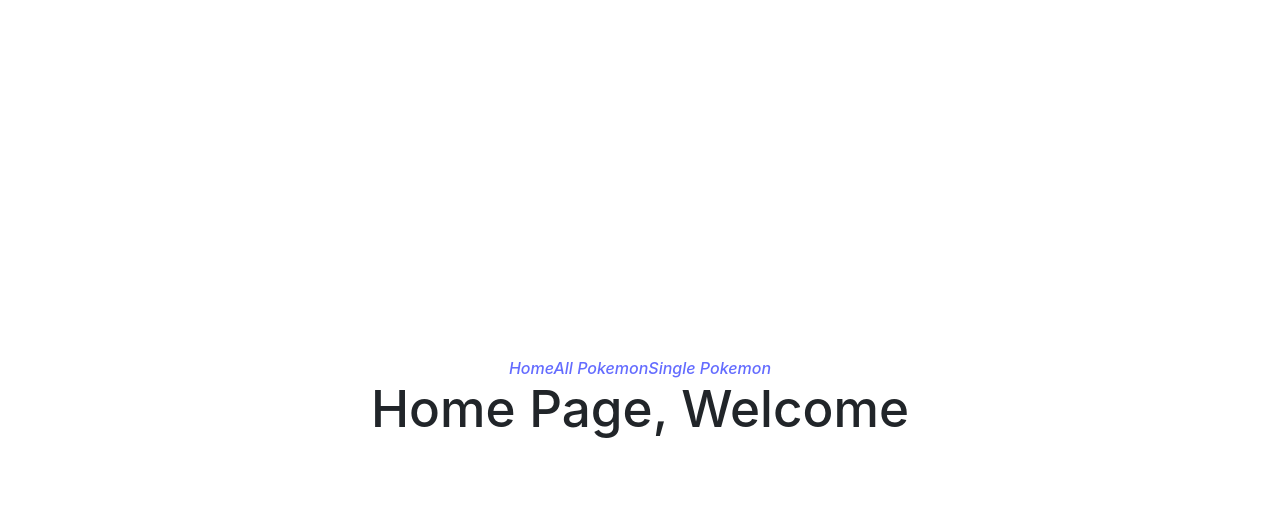
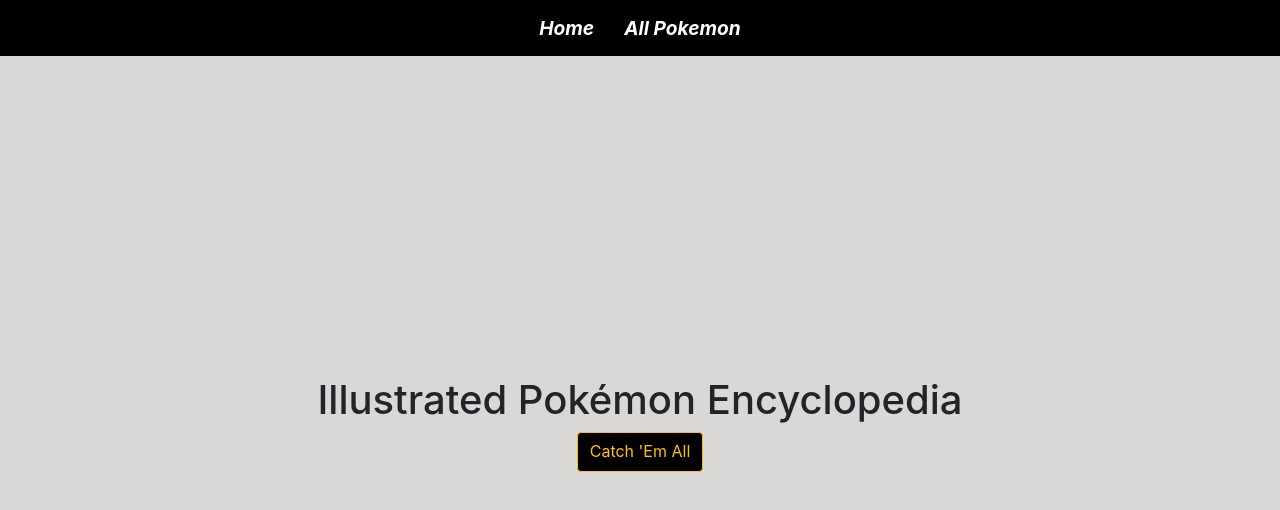
Before and after one commit to ataabatay/Pokedex, a React (Vite) app in the folder pokemon-api/: page / in a window 1280 px wide. Shown: the top 510 px of the page. Built offline with nearby package versions, Linux system fonts and the light colour scheme.

Commit message:
styling done

```diff
--- a/pokemon-api/src/components/Filters.jsx
+++ b/pokemon-api/src/components/Filters.jsx
@@ -1,13 +1,16 @@
 import { useEffect, useState } from "react"
 import { useNavigate } from "react-router-dom"
 
-export default function Filter() {
+export default function Filter(setPokemon, pokemons) {
   const [filter, setFilter] = useState([])
   const navigate = useNavigate()
 
-const handleTypeChange = (e) => {
-  navigate(`/pokemon/type/${e.target.value}`)
-}
+  const { pokemonType: pokemon } = pokemons
+
+  const handleTypeChange = (e) => {
+    navigate(`/pokemon/type/${e.target.value}`)
+    setPokemon(pokemon)
+  }
 
   async function getTypes() {
     const response = await fetch('https://pokeapi.co/api/v2/type')
@@ -29,9 +32,4 @@
       })}
     </select>
   )
-
-
-
-
-
 }
--- a/pokemon-api/src/components/Home.jsx
+++ b/pokemon-api/src/components/Home.jsx
@@ -1,6 +1,13 @@
+import { Link } from "react-router-dom"
+import { Button } from "react-bootstrap"
+
+
 export default function Home() {
 
     return (
-        <h1>Home Page, Welcome</h1>
+        <div className="home-container">
+            <h1 className="title">Illustrated Pokémon Encyclopedia</h1>
+            <Button as={Link} to={"/pokemon"} type="button" className="btn btn-outline-warning"><span>Catch 'Em All</span></Button>
+        </div>
     )
 }
--- a/pokemon-api/src/components/Nav.jsx
+++ b/pokemon-api/src/components/Nav.jsx
@@ -6,7 +6,6 @@
             <nav>
                 <Link to="/"><i>Home</i></Link>
                 <Link to="/pokemon"><i>All Pokemon</i></Link>
-                <Link to="/pokemon/:id"><i>Single Pokemon</i></Link>
             </nav>
         </>
     )
--- a/pokemon-api/src/components/Pokemon.jsx
+++ b/pokemon-api/src/components/Pokemon.jsx
@@ -35,10 +35,10 @@
 
     return (
         <>
-
-            <Filter />
-            <input name="search" placeholder="Search..." onChange={handleSearch} />
-            <h1>All Pokemon</h1>
+            <div className='filters'>
+                <Filter />
+                <input name="search" placeholder="Search..." onChange={handleSearch} />
+            </div>
             <Container fluid>
                 <Row>
                     {filteredPokemon.map((pokemon, idx) => {
@@ -51,7 +51,7 @@
                                     md={4}
                                     lg={3}
                                     to={`/pokemon/${pokemon.name}`}>
-                                    <img style={{ width: '60px', height: '' }} className="card-img-top" src={`https://raw.githubusercontent.com/PokeAPI/sprites/master/sprites/pokemon/other/official-artwork/${pokemonIndex.indexOf(pokemon.name) + 1}.png`} alt={pokemon.name} />
+                                    <img className="card-img-top" src={`https://raw.githubusercontent.com/PokeAPI/sprites/master/sprites/pokemon/other/official-artwork/${pokemonIndex.indexOf(pokemon.name) + 1}.png`} alt={pokemon.name} />
                                     <div className="card-body">
                                         <h5 className="card-title">{pokemon.name}</h5>
                                     </div>
--- a/pokemon-api/src/components/PokemonByType.jsx
+++ b/pokemon-api/src/components/PokemonByType.jsx
@@ -1,23 +1,47 @@
 import { useLoaderData, Link } from 'react-router-dom'
+import { useEffect, useState } from 'react'
 import Container from 'react-bootstrap/Container'
 import Row from 'react-bootstrap/Row'
 import Col from 'react-bootstrap/Col'
 import Filter from './Filters'
 
 export default function PokemonByType() {
+    const pokemons = useLoaderData()
+    const { pokemonType, pokemonSearch } = pokemons
 
-    const pokemons = useLoaderData()
+console.log(pokemons)
 
-    const { pokemonType, pokemonSearch } = pokemons
+    const [pokemon, setPokemon] = useState(pokemonType.pokemon)
+    const [filters, setFilters] = useState('')
+    const [filteredPokemon, setFilteredPokemon] = useState(pokemon)
+
+
+    useEffect(() => {
+        const pattern = new RegExp(filters, 'i')
+        const filteredArray = pokemon.filter(creature => {
+            return pattern.test(creature.name)
+        })
+        setFilteredPokemon(filteredArray)
+        console.log(filters)
+    }, [filters, pokemon, setFilteredPokemon])
+
 
     const pokemonIndex = pokemonSearch.results.map((poke) => {
         return poke.name
     })
 
+    function handleSearch(e) {
+        setFilters(e.target.value)
+    }
+
+    console.log(filteredPokemon)
+    console.log(pokemon)
+    console.log(pokemonType.pokemon)
 
     return (
         <>
-        <Filter />
+            <Filter setPokemon={setPokemon} pokemons={pokemons}/>
+            <input name="search" placeholder="Search..." onChange={handleSearch} />
             <Container fluid>
                 <Row>
                     {pokemonType.pokemon.map(creature => {
--- a/pokemon-api/src/main.jsx
+++ b/pokemon-api/src/main.jsx
@@ -1,6 +1,6 @@
 import ReactDOM from 'react-dom/client'
 import App from './App.jsx'
-import './index.css'
+import './styles/main.scss'
 
 import { createBrowserRouter, RouterProvider } from 'react-router-dom'
 
--- /dev/null
+++ b/pokemon-api/src/styles/components/pokemon.scss
@@ -0,0 +1,80 @@
+
+
+.title-container {
+    padding-bottom: 30px;
+}
+
+main {
+    display: flex;
+    flex-direction: column;
+    height: 100vh;
+    align-items: center;
+    background-color: rgb(218, 215, 215)
+
+}
+
+.card {
+    display: flex;
+    flex-direction: column;
+    align-items: center;
+    padding: 0;
+    background-color: beige;
+
+
+    .card-img-top {
+        height: 100px;
+        width: 100px;
+        margin: 30px
+    }
+
+    .card-body {
+        background-color: rgb(240, 217, 6);
+        width: 100%;
+        height: 80px;
+    }
+
+    .card-title {
+        color: black;
+    }
+}
+
+.filters {
+    display: flex;
+    justify-content: center;
+    width: 100%;
+    margin: 15px;
+    input {
+        margin-left: 20px;
+    }
+}
+
+nav {
+    display: flex;
+    height: 7vh;
+    justify-content: center;
+    align-items: center;
+    background-color: black;;
+    i {
+        color: black;
+        margin: 0 15px 0 15px;
+        font-weight: bold;
+        font-size: larger;
+        color: white;
+
+    }
+}
+
+.home-container {
+    margin-top: 40vh;
+    .btn {
+        height: 40px;
+        background-color: black;
+        &:hover {
+            color: white;
+            font-weight: bold;
+            transform: scale(1.8);
+            background-color: lighten(black, 10%);
+
+        }
+    }
+}
--- /dev/null
+++ b/pokemon-api/src/styles/main.scss
@@ -0,0 +1 @@
+@import './components/pokemon.scss';
```
Also changed, not shown: pokemon-api/src/assets/images/pokemon-town.png (added), 1 other file (tests, documents, lock files or other folders).
